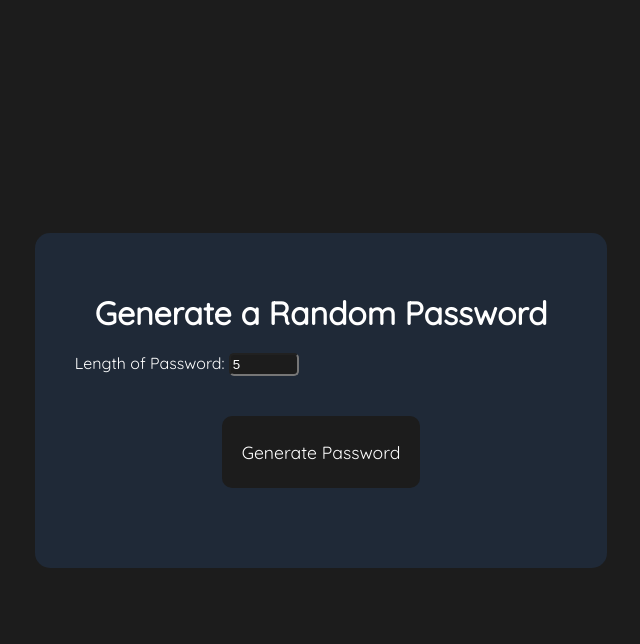
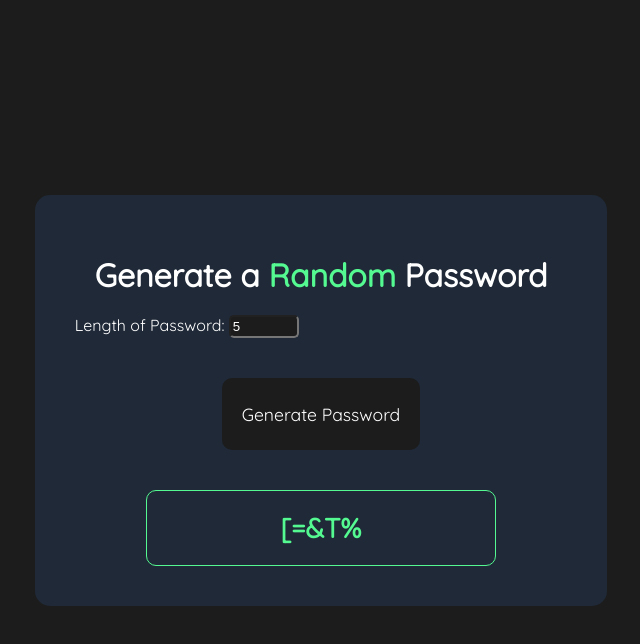
Before and after one commit to Jaspreet-Nijjar/password-generator, a plain HTML site: page index.html in a window 1280 px wide. Both pictures are taken after typing "5" into the empty fields and a click on the button "Generate Password". Shown: the whole page, without its empty margins (319-959 px from the left). Drawn offline with Linux system fonts and the light colour scheme.

Commit message:
added functionalities

```diff
--- a/index.html
+++ b/index.html
@@ -10,7 +10,7 @@
   </head>
   <body>
     <div class="container">
-      <h1>Generate a Random Password</h1>
+      <h1>Generate a <span>Random</span> Password</h1>
 
       <label for="length">Length of Password:</label>
       <input type="number" id="length" />
--- a/script.js
+++ b/script.js
@@ -0,0 +1,112 @@
+const characters = [
+  'A',
+  'B',
+  'C',
+  'D',
+  'E',
+  'F',
+  'G',
+  'H',
+  'I',
+  'J',
+  'K',
+  'L',
+  'M',
+  'N',
+  'O',
+  'P',
+  'Q',
+  'R',
+  'S',
+  'T',
+  'U',
+  'V',
+  'W',
+  'X',
+  'Y',
+  'Z',
+  'a',
+  'b',
+  'c',
+  'd',
+  'e',
+  'f',
+  'g',
+  'h',
+  'i',
+  'j',
+  'k',
+  'l',
+  'm',
+  'n',
+  'o',
+  'p',
+  'q',
+  'r',
+  's',
+  't',
+  'u',
+  'v',
+  'w',
+  'x',
+  'y',
+  'z',
+  '0',
+  '1',
+  '2',
+  '3',
+  '4',
+  '5',
+  '6',
+  '7',
+  '8',
+  '9',
+  '~',
+  '`',
+  '!',
+  '@',
+  '#',
+  '$',
+  '%',
+  '^',
+  '&',
+  '*',
+  '(',
+  ')',
+  '_',
+  '-',
+  '+',
+  '=',
+  '{',
+  '[',
+  '}',
+  ']',
+  ',',
+  '|',
+  ':',
+  ';',
+  '<',
+  '>',
+  '.',
+  '?',
+  '/',
+];
+
+const button = document.querySelector('button');
+const passwordLength = document.querySelector('#length');
+const output = document.querySelector('#output');
+
+button.addEventListener('click', generatePassword);
+
+function generatePassword() {
+  output.textContent = '';
+
+  let passLength = passwordLength.value;
+
+  for (let i = 0; i < passLength; i++) {
+    let random = Math.floor(Math.random() * characters.length);
+    output.textContent += characters[random];
+  }
+
+  output.style.display = 'block';
+}
--- a/style.css
+++ b/style.css
@@ -30,6 +30,7 @@ body {
 
 h1 {
   padding: 20px;
+  text-align: center;
 }
 
 button {
@@ -62,4 +63,9 @@ input {
   width: 350px;
   margin: 0 auto;
   display: none;
+  max-width: 80%;
 }
+
+span {
+  color: #55f991;
+}
```
